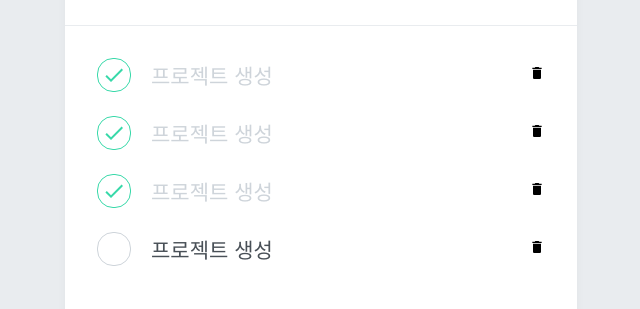
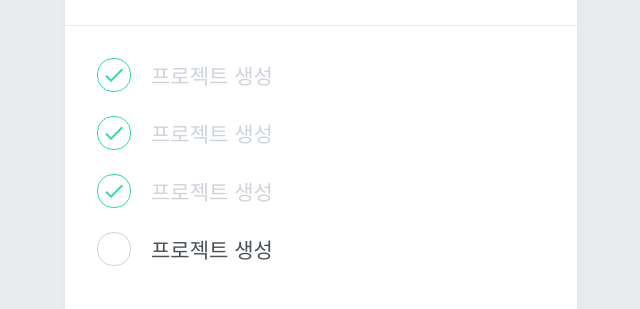
Before and after one commit to devpang20/reactByVlpt, a React (Create React App) app: page / in a window 1280 px wide. Shown: the part 253-562 px from the top of the page, without its empty margins (319-959 px from the left). Built offline with nearby package versions, Linux system fonts and the light colour scheme.

Commit message:
fix:error 수정

```diff
--- a/src/compoents/TodoCreate.js
+++ b/src/compoents/TodoCreate.js
@@ -88,7 +88,7 @@ function TodoCreate() {
                     </InsertForm>
                 </InsertFormPositioner>
             )}
-            <CircleButton onClikc={onToggle} open={open}>
+            <CircleButton onClick={onToggle} open={open}>
                 <MdAdd />
             </CircleButton>
         </>
--- a/src/compoents/TodoItem.js
+++ b/src/compoents/TodoItem.js
@@ -62,9 +62,9 @@ function TodoItem({ id, done, text }) {
         <TodoItemBlock>
             <CheckCircle done={done}>{done && <MdDone />}</CheckCircle>
             <Text done={done}>{text}</Text>
-            <remove>
+            <Remove>
                 <MdDelete />
-            </remove>
+            </Remove>
         </TodoItemBlock>
     );
 }
```
